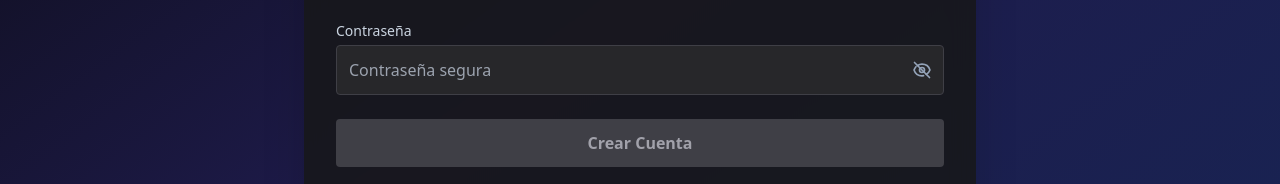
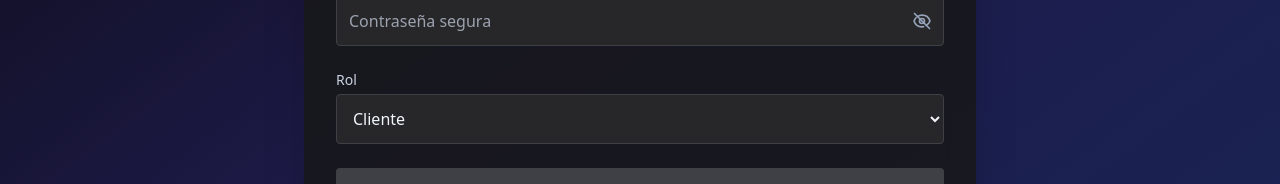
Before and after one commit to pblnahu1/beat-vault-app, a React (Vite) app in the folder client/: page /api/auth/create-account in a window 1280 px wide. Shown: the part 474-658 px from the top of the page. Built offline with nearby package versions, Linux system fonts and the light colour scheme; no server answers.

Commit message:
importo role y setRole desde el hook y añado en el formulario un select para seleccionar el rol deseado

```diff
--- a/client/src/pages/auth/Register/Register.tsx
+++ b/client/src/pages/auth/Register/Register.tsx
@@ -9,6 +9,8 @@ export default function Register(): JSX.Element {
     setPassword,
     username,
     setUsername,
+    role,
+    setRole,
     showPassword,
     isSubmitDisabled,
     error,
@@ -101,13 +103,30 @@ export default function Register(): JSX.Element {
             </div>
           </div>
 
+          <div>
+            <label htmlFor="role" className="block text-sm font-medium text-slate-300 mb-1">
+              Rol
+            </label>
+            <select
+              id="role"
+              name="role"
+              className="w-full bg-zinc-800 border border-zinc-700 text-slate-100 p-3 rounded focus:ring-2 focus:ring-blue-600 focus:outline-none transition"
+              value={role}
+              onChange={e => setRole(Number(e.target.value))}
+              required
+            >
+              <option value="">Selecciona un rol</option>
+              <option value={1}>Administrador</option>
+              <option value={2}>Cliente</option>
+            </select>
+          </div>
+
           <button
             type="submit"
-            className={`w-full p-3 rounded font-semibold transition-colors ${
-              isSubmitDisabled
+            className={`w-full p-3 rounded font-semibold transition-colors ${isSubmitDisabled
                 ? "bg-zinc-700 text-zinc-400 cursor-not-allowed"
                 : "bg-blue-600 text-white hover:bg-blue-700"
-            }`}
+              }`}
             disabled={isSubmitDisabled}
           >
             Crear Cuenta
--- a/client/src/pages/dashboard/DashboardUsers.tsx
+++ b/client/src/pages/dashboard/DashboardUsers.tsx
@@ -16,6 +16,7 @@ export default function DashboardLayout() {
   const [isMobileMenuOpen, setIsMobileMenuOpen] = useState(false);
   const prevUserRef = useRef(currentUser?.id_u);
   const username = currentUser?.username;
+  const role_id = currentUser?.id_role;
 
   useEffect(() => {
     const handleStorage = () => setCurrentUser(authService.getCurrentUser());
@@ -77,6 +78,11 @@ export default function DashboardLayout() {
     }
   ];
 
+  const roleNames: Record<number, string> = {
+    1: "Administrador",
+    2: "Usuario Común",
+  };
+
   const handleSectionChange = (sectionId: string) => {
     setActiveSection(sectionId);
     setIsMobileMenuOpen(false);
@@ -91,7 +97,7 @@ export default function DashboardLayout() {
             {/* Logo/Brand */}
             <div className="flex items-center space-x-4">
               <div className="text-2xl font-bold bg-gradient-to-r from-blue-500 to-purple-600 bg-clip-text text-transparent">
-                Administración de Cuenta - Rol: Usuario Común
+                Administración de Cuenta - Rol: {role_id ? roleNames[role_id] ?? 'Desconocido' : 'Desconocido'}
               </div>
             </div>
 
--- a/client/src/services/authService.ts
+++ b/client/src/services/authService.ts
@@ -4,12 +4,14 @@ interface RegisterRequest{
     email: string;
     password: string;
     username: string;
+    role_id?: number;
 }
 
 interface RegisterResponse {
     id?: number | string;
     email?: string;
     username?: string;
+    role_id?: number;
 }
 
 interface ErrorResponse {
@@ -61,7 +63,8 @@ export const login = async (email: string, password: string): Promise<User> => {
             id_u: userInfo.id_u,
             username: userInfo.username,
             email: userInfo.email,
-            token: token
+            token: token,
+            id_role: userInfo.id_role
         }
 
         localStorage.setItem('authToken', userData.token);
@@ -89,13 +92,16 @@ export const login = async (email: string, password: string): Promise<User> => {
 export const register = async (
     email: string,
     password: string,
-    username: string
+    username: string,
+    role: number
 ): Promise<RegisterResponse> => {
     try {
+        const role_id = role ? Number(role) : undefined;
         const userData: RegisterRequest = {
             email,
             password,
-            username
+            username,
+            role_id
         };
 
         const response = await fetch(`${BASE_URL}/api/auth/create-account`, {
--- a/client/src/types/index.ts
+++ b/client/src/types/index.ts
@@ -17,6 +17,7 @@ export interface User {
   username: string;
   token: string;
   needsReactivation?:boolean;
+  id_role: number; // Agregado para manejar roles
 }
 
 export interface CartItem extends Product {
```
